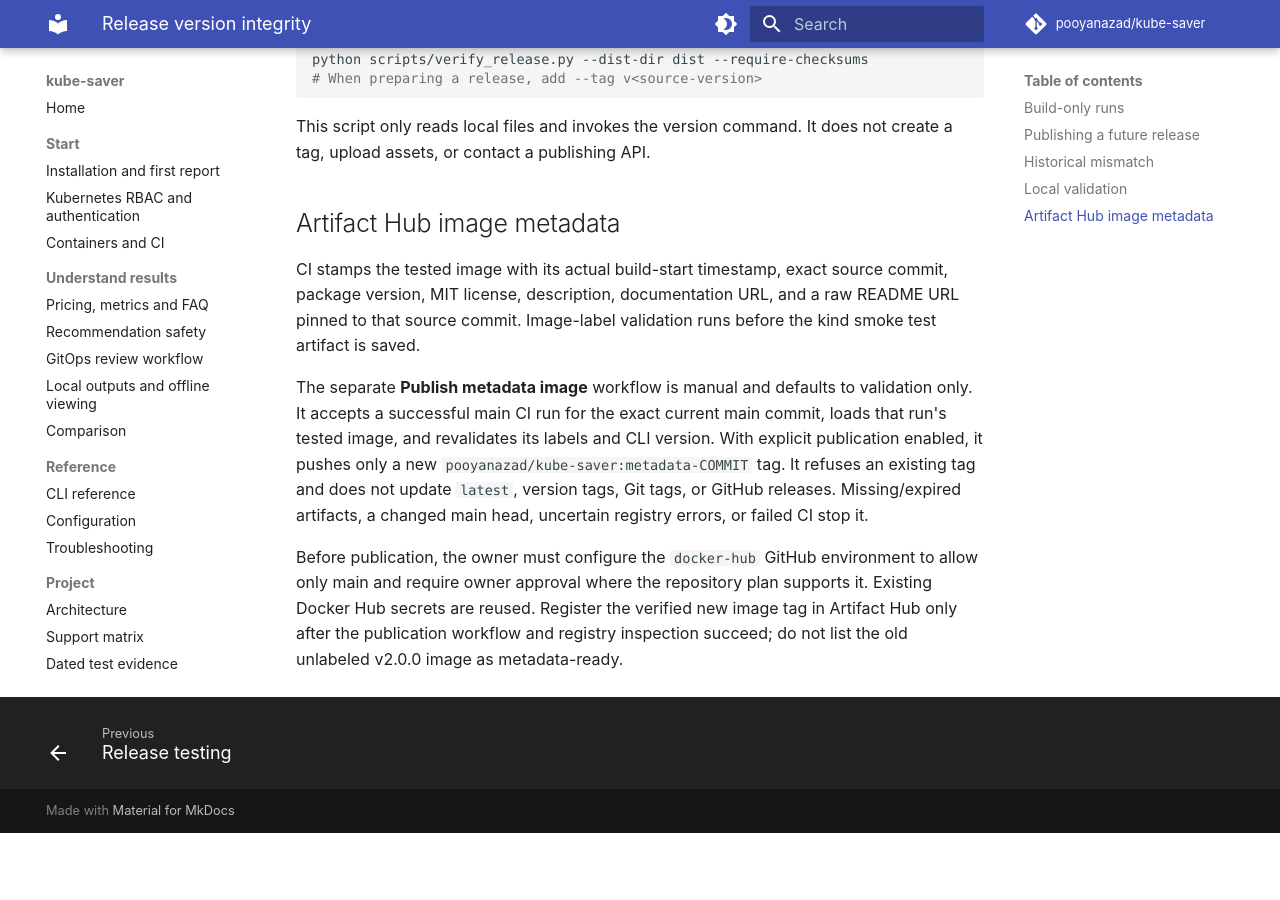
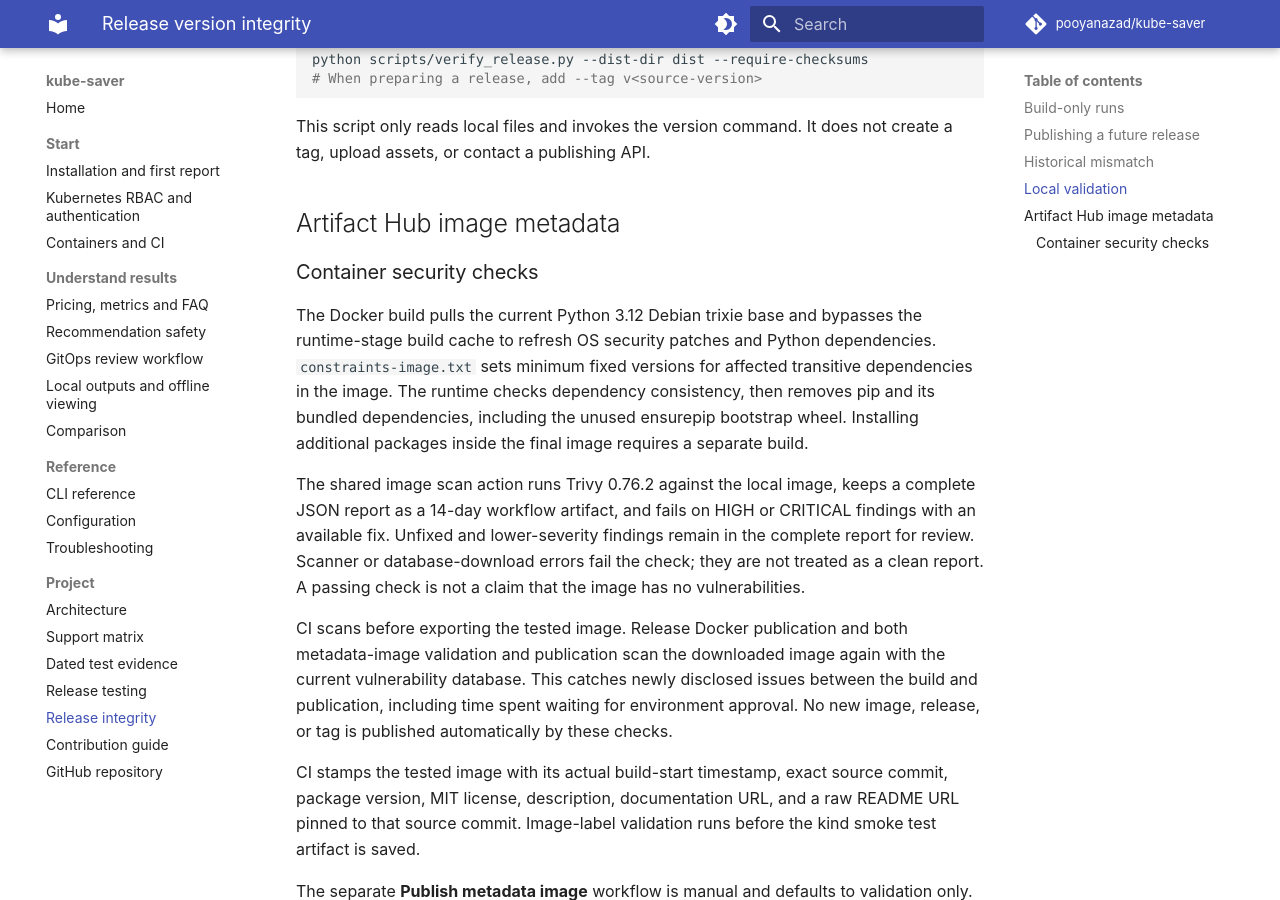
Before and after one commit to pooyanazad/kube-saver, an MkDocs documentation site: the page built from docs/release-integrity.md, in a window 1280 px wide and 900 px high, scrolled down 1662 px. Built offline with MkDocs 1.6.1 and Material for MkDocs 9.7.7, drawn with Linux system fonts in a browser that asks for light colours; comment, search, counter and statistics services are not loaded; before the commit the page ends 2495 px from its top, so only the background shows below that.

Commit message:
Refresh runtime dependencies and gate image publication with Trivy

```diff
--- a/docs/release-integrity.md
+++ b/docs/release-integrity.md
@@ -74,6 +74,29 @@ This script only reads local files and invokes the version command. It does not
 create a tag, upload assets, or contact a publishing API.
 ## Artifact Hub image metadata
 
+### Container security checks
+
+The Docker build pulls the current Python 3.12 Debian trixie base and bypasses
+the runtime-stage build cache to refresh OS security patches and Python
+dependencies. `constraints-image.txt` sets minimum fixed versions for affected
+transitive dependencies in the image. The runtime checks dependency consistency,
+then removes pip and its bundled dependencies, including the unused ensurepip
+bootstrap wheel. Installing additional packages inside the final image requires
+a separate build.
+
+The shared image scan action runs Trivy 0.76.2 against the local image, keeps a
+complete JSON report as a 14-day workflow artifact, and fails on HIGH or CRITICAL
+findings with an available fix. Unfixed and lower-severity findings remain in the
+complete report for review. Scanner or database-download errors fail the check;
+they are not treated as a clean report. A passing check is not a claim that the
+image has no vulnerabilities.
+
+CI scans before exporting the tested image. Release Docker publication and both
+metadata-image validation and publication scan the downloaded image again with
+the current vulnerability database. This catches newly disclosed issues between
+the build and publication, including time spent waiting for environment approval.
+No new image, release, or tag is published automatically by these checks.
+
 CI stamps the tested image with its actual build-start timestamp, exact source
 commit, package version, MIT license, description, documentation URL, and a raw
 README URL pinned to that source commit. Image-label validation runs before the
```
Also changed, not shown: constraints-image.txt (added, +7 -0 lines), 4 other files.
